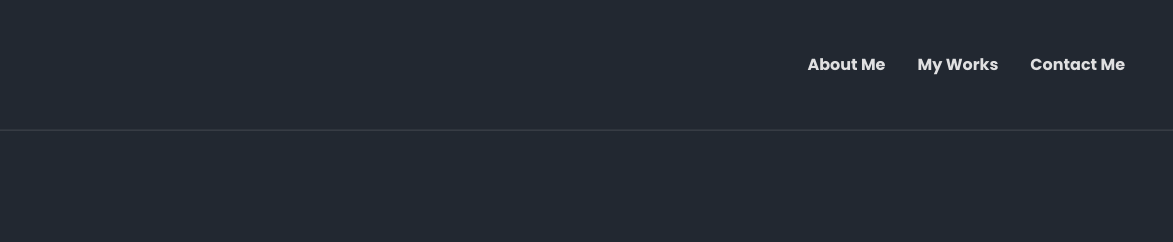
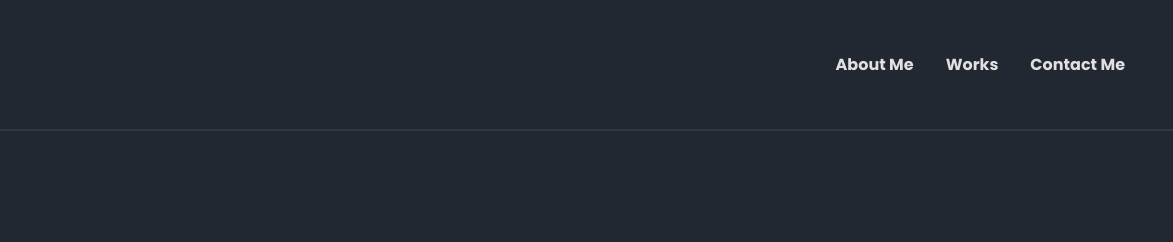
Before and after one commit to AliT129kk/My-website, a plain HTML site: page index.html in a window 1280 px wide. Shown: the top 242 px of the page, 107-1280 px from the left. Drawn offline with Linux system fonts and the light colour scheme.

Commit message:
Update index.html

```diff
--- a/index.html
+++ b/index.html
@@ -13,7 +13,7 @@
                  <nav class="navigation">
                      <ul>
                          <li><a href="#AboutMe">About Me</a></li>
-                         <li><a href="#myworks">My Works</a></li>
+                         <li><a href="#myworks"> Works</a></li>
                          <li><a href="#contactme">Contact Me</a></li>
 
                     </ul>
```
